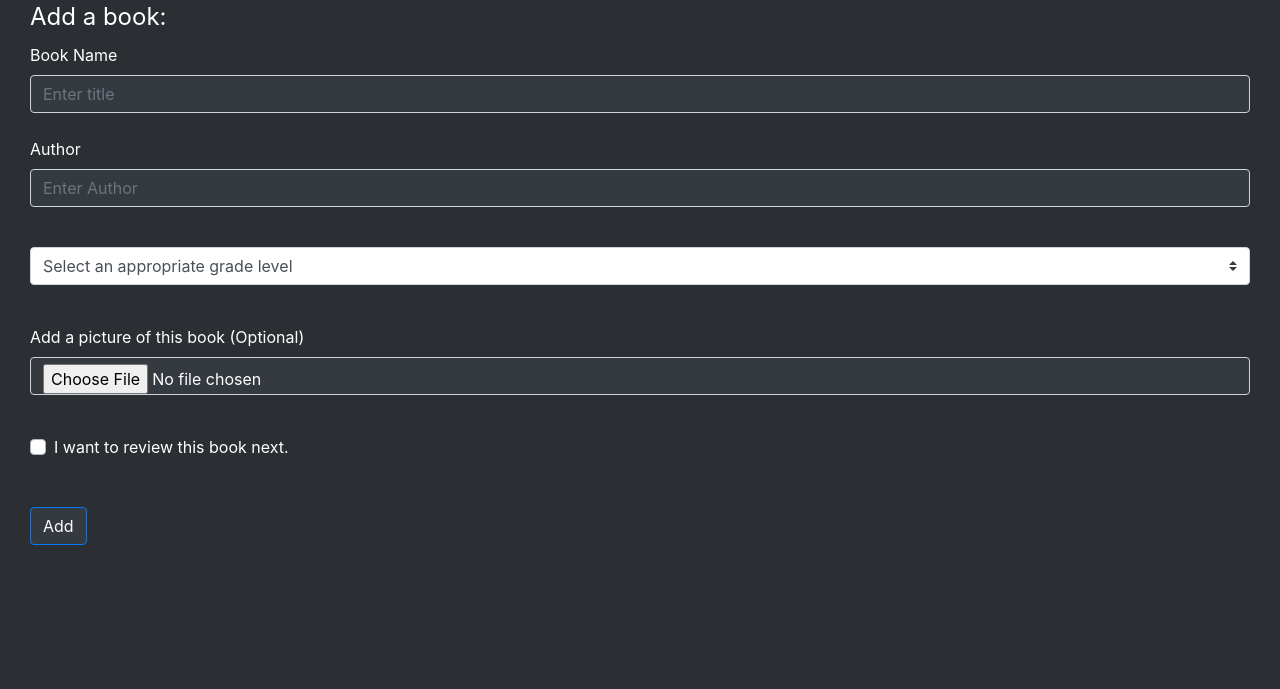
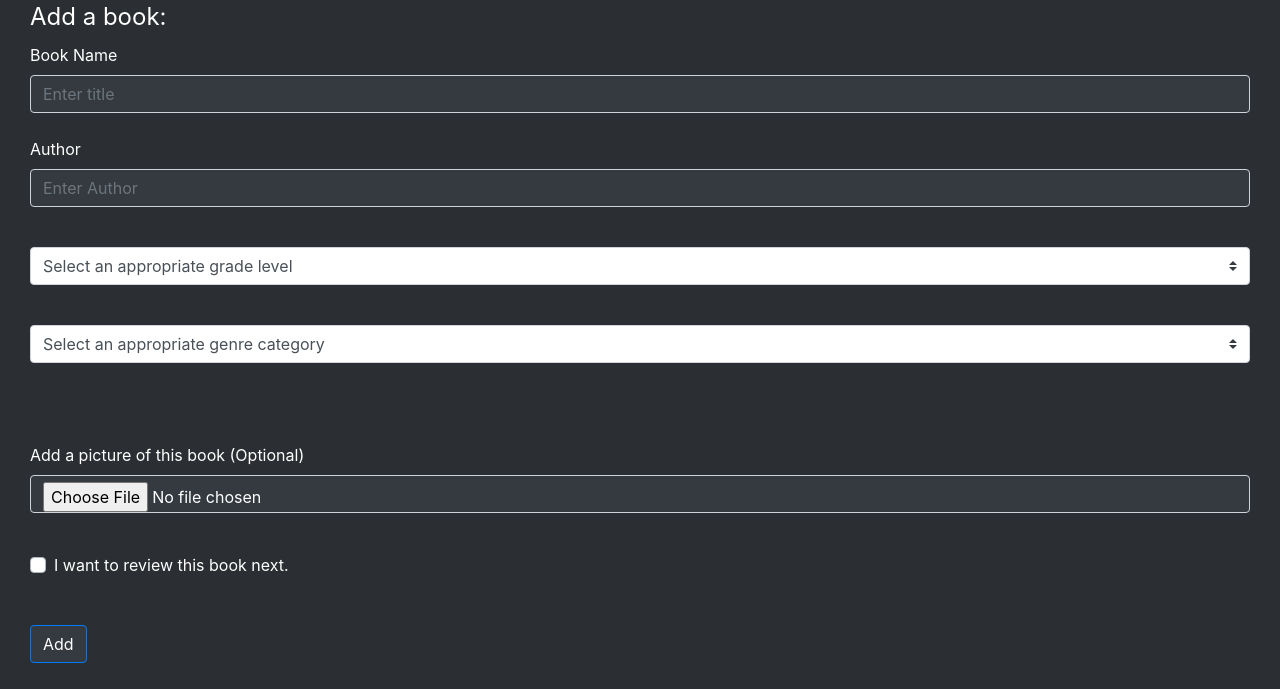
Before and after one commit to CoolCoderSJ/BookGuide, a Flask app: page /new in a window 1280 px wide. Shown: the part 111-800 px from the top of the page. Run offline with Flask 2, Linux system fonts and the light colour scheme; data comes from the database, SQL or seed files in the repository; both versions use the stored data as it was after the commit; some libraries are stand-ins or nearby versions.

Commit message:
Support for genres, desktop app window

```diff
--- a/main.py
+++ b/main.py
@@ -3,8 +3,16 @@ import os #Import os commands
 import sqlite3
 from werkzeug.utils import secure_filename
 from threading import Thread
+from flaskwebgui import FlaskUI
+from PyQt5.QtCore import *
+from PyQt5.QtWebEngineWidgets import *
+from PyQt5.QtWidgets import QApplication
+from PyQt5 import QtGui
+from threading import Timer
+import sys
 
-app = Flask('')
+app = Flask(__name__)
+ui = FlaskUI(app, fullscreen=True)
 app.secret_key = '36b4610b69d1acc500fcc8557a3070846f1241c08c37e0d81b33abdf0afb2f0f'
 
 @app.route('/')
@@ -18,7 +26,6 @@ def index(): #Define what happens when Homepagw is visited.
     db.execute("SELECT * from reviews") #Get all reviews from database
     reviews = db.fetchall()
     db.close()
-    print("BOOKS: "+str(books), "\n\nREVIEWS: "+str(reviews))
     avgrevs = {}
 
     for book in books:
@@ -29,18 +36,27 @@ def index(): #Define what happens when Homepagw is visited.
         avg1 = 0
         avg2 = 0
         for i in review_list:
-            if i[6]:
-                if int(i[6]) == int(book[0]) and i[-1] != None:
+            if i[8]:
+                if int(i[8]) == int(book[0]) and i[-1] != 0:
                     avg1 = avg1 + i[-1]
                     avg2 = avg2 + 1
-        print(avg2)
         if avg2 == 0:
             avg = 0
         else:
             avg = avg1/avg2
-        avgrevs[book[1]] = int(avg)
-        print(avgrevs)
-    return render_template("index.html", books=books, reviews=reviews, avgrevs=avgrevs) #Show index.html file, pass the books, reviews, and db (used for database operations) to the html file.
+            print(avg)
+        avgrevs[book[0]] = float(avg)
+    print(avgrevs)
+    print("\n\n\n\n\n"+str(review_list)+"\n\n\n\n\n")
+
+    db = conn.cursor()
+    genre_list = db.execute("SELECT * FROM books JOIN genres ON books.genre_id = genres.id").fetchall()
+    db.close()
+    genres = {}
+    for genre in genre_list:
+        collection = [genre[-2], genre[-1]]
+        genres[genre[0]] = collection
+    return render_template("index.html", books=books, reviews=reviews, avgrevs=avgrevs, genres=genres) #Show index.html file, pass the books, reviews, and db (used for database operations) to the html file.
 
 @app.route('/add', methods=["POST"])
 def add(): #Define what happens when a book is added
@@ -48,6 +64,7 @@ def add(): #Define what happens when a book is added
     db = conn.cursor()
     if request.method == 'POST':
         i = request.form
+        print(i)
         qr = db.execute("SELECT * from books").fetchall()
         for book in qr:
             if book[1].lower() == i['title'].lower():
@@ -57,7 +74,12 @@ def add(): #Define what happens when a book is added
             flash("Book Title is a required field.")
             return redirect("/new")
         if i['grade'] == "":
-            flash("Appropriate Grde is a required field.")
+            flash("Appropriate Grade is a required field.")
+        if i['genre-subcategory-fic'] == '' and i['genre-subcategory-nonfic'] == '':
+            flash("Please select a genre.")
+            return redirect("/new")
+        if i['genre-subcategory-fic'] != "" and i['genre-subcategory-nonfic'] != "":
+            flash("Please select a genre from only one category.")
             return redirect("/new")
         filedir = 'static/images/books' #Directory where book images are stored
         file = request.files['myfile']
@@ -68,7 +90,11 @@ def add(): #Define what happens when a book is added
             myfilepath = filedir + '/' + request.form['title'] + "." + fileext #Define the filepath. This is the directory + the book name + file extension
             file.save(myfilepath)
         #Insert the book title, author, grade, genre, and image file path in the database
-        db.execute(f"INSERT into books (book_title, author, grade, image) VALUES ('{request.form['title']}', '{request.form['author']}', {request.form['grade']}, '{myfilepath}')")
+        if request.form['genre-category'] == "fiction":
+            sub = request.form['genre-subcategory-fic']
+        elif request.form['genre-category'] == "nonfiction":
+            sub = request.form['genre-subcategory-nonfic']
+        db.execute(f"INSERT into books (book_title, author, grade, image, genre_id) VALUES ('{request.form['title']}', '{request.form['author']}', {request.form['grade']}, '{myfilepath}', '{sub}')")
         conn.commit()
         # If user wants to go to the indivdual page:
         if "revnext" in request.form:
@@ -93,6 +119,7 @@ def add(): #Define what happens when a book is added
                 avg = 0
             else: #If there were star ratings, do the following -
                 avg = avg_rating1/avg_rating2 #Divide total by num of reviews with stars
+            print(avg)
             bookIdstr =str(bookId) #Convert BookID to string for later use
             #Show the individual page with all of the collected values
             return redirect("/book_details/"+str(bookId))
@@ -105,7 +132,9 @@ def new(): #Define what happens when user clicks the "Add a book" button
     db = conn.cursor()
     if request.method == 'GET':
         book = db.execute("SELECT * from books").fetchall() #Get all books from database (Used to make sure book doesn't already exist)
-        return render_template("new.html", book=book) #Pass the books, db object for operations, and string object for operations to the new book form and show form.
+        fics = db.execute("SELECT * from genres WHERE type = 'fiction'").fetchall()
+        nonfics = db.execute("SELECT * from genres WHERE type = 'nonfiction'").fetchall()
+        return render_template("new.html", book=book, fics=fics, nonfics=nonfics) #Pass the books, db object for operations, and string object for operations to the new book form and show form.
 
 
 @app.route('/book_details/<id>')
@@ -142,8 +171,17 @@ def book_details(id): #Define what happens when user wants to see individual pag
             avg = avg_rating1/avg_rating2 #Divide total by num of reviews with stars
         bookIdstr =str(bookId) #Convert BookID to string for later use
         #Show the individual page with all of the collected values
-        image = "http://localhost:1111/"+qr[0][3]
-        return render_template("book_details.html", book=book, bookId=bookId, bookTitle=bookTitle, bookDesc=bookDesc, bookAuthor=bookAuthor, bookGrade=bookGrade, reviews=reviews, avg=avg, db=db, bookIdstr=bookIdstr, image=image)
+        image = "http://localhost:5000/"+qr[0][3]
+        db = conn.cursor()
+        genre_list = db.execute("SELECT * FROM books JOIN genres ON books.genre_id = genres.id").fetchall()
+        db.close()
+        print("\n\nGENRES: "+str(genre_list))
+        genres = {}
+        for genre in genre_list:
+            collection = [genre[-2], genre[-1]]
+            genres[genre[0]] = collection
+        bookGenre = genres[bookId][0]
+        return render_template("book_details.html", book=book, bookId=bookId, bookTitle=bookTitle, bookDesc=bookDesc, bookAuthor=bookAuthor, bookGrade=bookGrade, reviews=reviews, avg=avg, db=db, bookIdstr=bookIdstr, image=image, bookGenre=bookGenre)
 
 @app.route('/review', methods=["POST"])
 def review(): #Define what happens when a review is submitted
@@ -181,4 +219,23 @@ def review(): #Define what happens when a review is submitted
             bookId2 = str(bookId)
             return redirect('/book_details/'+bookId2, code=303) #Reload the individual page/reviews
 
-app.run(host="0.0.0.0", port=1111)
+def ui(location):
+    qt_app = QApplication(sys.argv)
+    web = QWebEngineView()
+    web.setWindowTitle("Collaboread")
+    web.resize(900, 800)
+    scriptDir = os.path.dirname(os.path.realpath(__file__))
+    web.setWindowIcon(QtGui.QIcon(scriptDir + os.path.sep + 'static/books/ffff.png'))
+    web.setZoomFactor(1.5)
+    web.load(QUrl(location))
+    web.show()
+    sys.exit(qt_app.exec_())
+
+print("\n\n\nAPP RUNNING ON PORT 5000\n\n\n")
+if __name__ == "__main__":
+    #ui.run()
+    Timer(1,lambda: ui("http://127.0.0.1:5000/")).start()
+    app.run()
+
+#PYINSTALLER SCRIPT
+#pyinstaller -n Collaboread -w --add-data="static;static" --add-data="templates;templates" --add-data="collaboreadflask.db;." main.py
--- a/templates/book_details.html
+++ b/templates/book_details.html
@@ -7,6 +7,7 @@
 		<meta name="viewport" content="width=device-width, initial-scale=1.0">
 		<!-- Set tab title -->
 		<title>More About {{ bookTitle }}</title>
+
 		<!--CSS style sheet imports-->
 		<link rel="stylesheet" href="https://ajax.googleapis.com/ajax/libs/jqueryui/1.10.3/themes/blitzer/jquery-ui.css">
 		<link rel="stylesheet" href="https://stackpath.bootstrapcdn.com/bootstrap/4.4.1/css/bootstrap.min.css" integrity="sha384-Vkoo8x4CGsO3+Hhxv8T/Q5PaXtkKtu6ug5TOeNV6gBiFeWPGFN9MuhOf23Q9Ifjh" crossorigin="anonymous">
@@ -63,6 +64,7 @@
 				  <p class="card-text">{{ bookDesc }}</p>
 
 				  <p class="card-text">Grades {{ bookGrade }} and higher</p>
+					<p class="card-text">Genre - {{ bookGenre }}</p>
 				  <br>
 					<!-- Button that will trigger the add review form modal -->
 				  <button type="button" class="btn btn-primary" data-toggle="modal" data-target="#exampleModalLong">
@@ -76,7 +78,7 @@
 		  <div class="modal-dialog" role="document">
 		    <div class="modal-content bg-dark" style="color: white !important;">
 		    	<fieldset class="fieldset">
-				    <form method="post" action="http://localhost:1111/review" name="addform">
+				    <form method="post" action="http://localhost:5000/review" name="addform">
 				    	<input type="hidden" name="bookId" value="{{ bookId }}">
 				    	<input type="hidden" id=
 				    	"rate" name="stars" value="0">
--- a/templates/new.html
+++ b/templates/new.html
@@ -7,6 +7,7 @@
 		<meta name="viewport" content="width=device-width, initial-scale=1.0">
 		<!-- Set tab title -->
 		<title>New Book</title>
+
 		<!--CSS style sheet imports-->
 		<link rel="stylesheet" href="https://ajax.googleapis.com/ajax/libs/jqueryui/1.10.3/themes/blitzer/jquery-ui.css">
 		<link rel="stylesheet" href="https://stackpath.bootstrapcdn.com/bootstrap/4.4.1/css/bootstrap.min.css" integrity="sha384-Vkoo8x4CGsO3+Hhxv8T/Q5PaXtkKtu6ug5TOeNV6gBiFeWPGFN9MuhOf23Q9Ifjh" crossorigin="anonymous">
@@ -81,6 +82,51 @@
 					    	</select>
 					</div>
 					<br>
+					<div class="form-group">
+							 <select class="custom-select" id="genre-cat" name="genre-category" onchange="genre()" required>
+								 <option value="">Select an appropriate genre category</option>
+								 <option value="fiction">Fiction</option>
+								 <option value="nonfiction">Nonfiction</option>
+							 </select>
+				 </div>
+					<br>
+					<div class="form-group">
+							 <select class="custom-select" id="genre-fic" name="genre-subcategory-fic">
+								 <option value="">Select an appropriate genre</option>
+								 {% for genre in fics %}
+								 		<option value="{{ genre[0] }}">{{ genre[1] }}</option>
+								 {% endfor %}
+							 </select>
+				 </div>
+				 <div class="form-group">
+							<select class="custom-select" id="genre-nonfic" name="genre-subcategory-nonfic">
+								<option value="">Select an appropriate genre</option>
+								{% for genre in nonfics %}
+									 <option value="{{ genre[0] }}">{{ genre[1] }}</option>
+								{% endfor %}
+							</select>
+				</div>
+					<br>
+					<script>
+						var x = document.getElementById("genre-fic");
+						var y = document.getElementById("genre-nonfic");
+						x.style.display = "none";
+						y.style.display = "none";
+						function genre () {
+							var x = document.getElementById("genre-cat");
+							var y = document.getElementById("genre-fic");
+							var z = document.getElementById("genre-nonfic");
+							if (x.value === "fiction") {
+								y.style.display = "block";
+								z.style.display = "none";
+							}
+							else if (x.value === "nonfiction") {
+								z.style.display = "block";
+								y.style.display = "none";
+							}
+						}
+					</script>
+
 					<!-- Optional picture -->
 					<div class="mb-3">
 	  				<label for="formFile" class="form-label">Add a picture of this book (Optional)</label>
@@ -94,10 +140,7 @@
 					<br>
 					<br>
 					<!-- Get only the book titles from the database -->
-					<!-- Run the JavaScript function on button click to make sure the book doesn't already exist -->
-					<script type="text/javascript">
-						var allbooks = "$allbooks"
-					</script>
+
 				 	<button class="inputadd btn btn-primary" type='submit' value='Add' class='btn btn-primary'>Add</button>
 				</form>
 			</fieldset>
```
Also changed, not shown: templates/index.html (+6 -10 lines), collaboreadflask.db, static/images/books/wxyz.jpeg (added).
